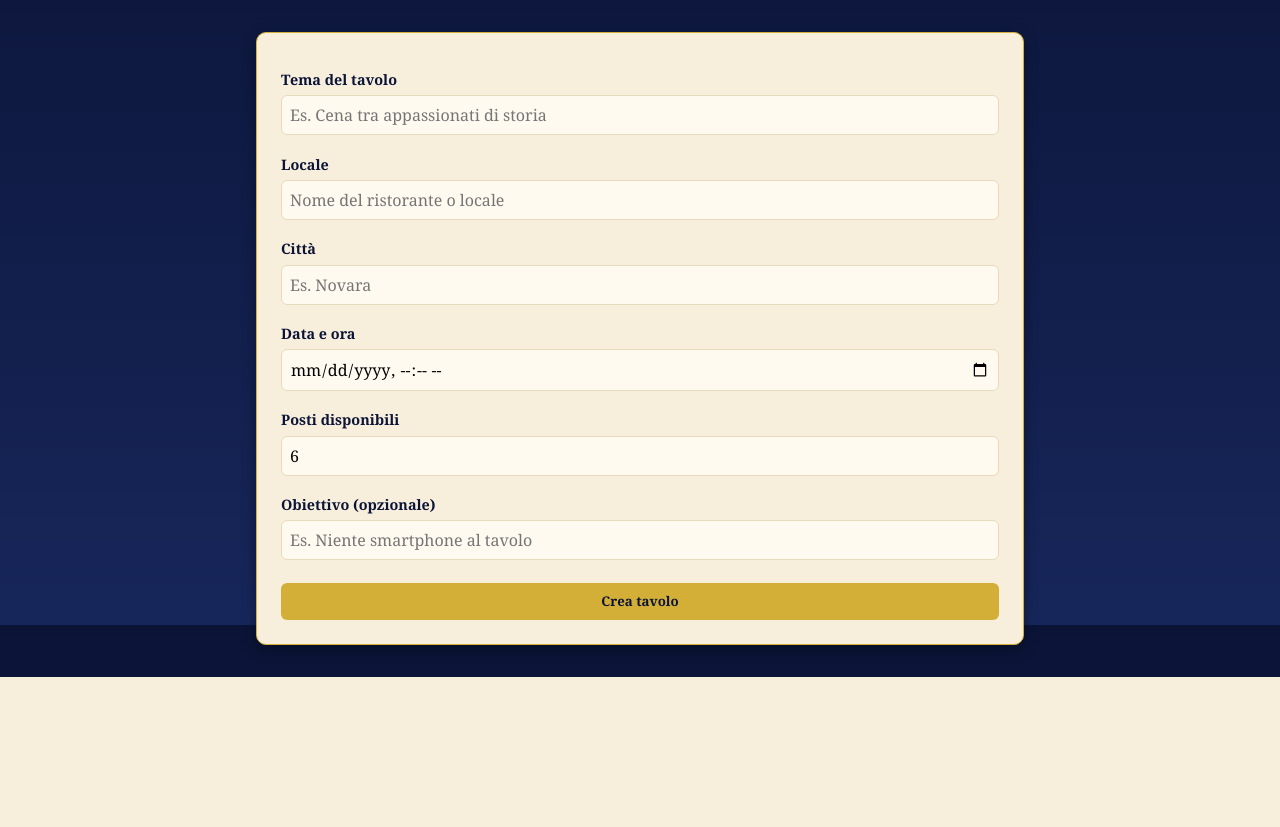
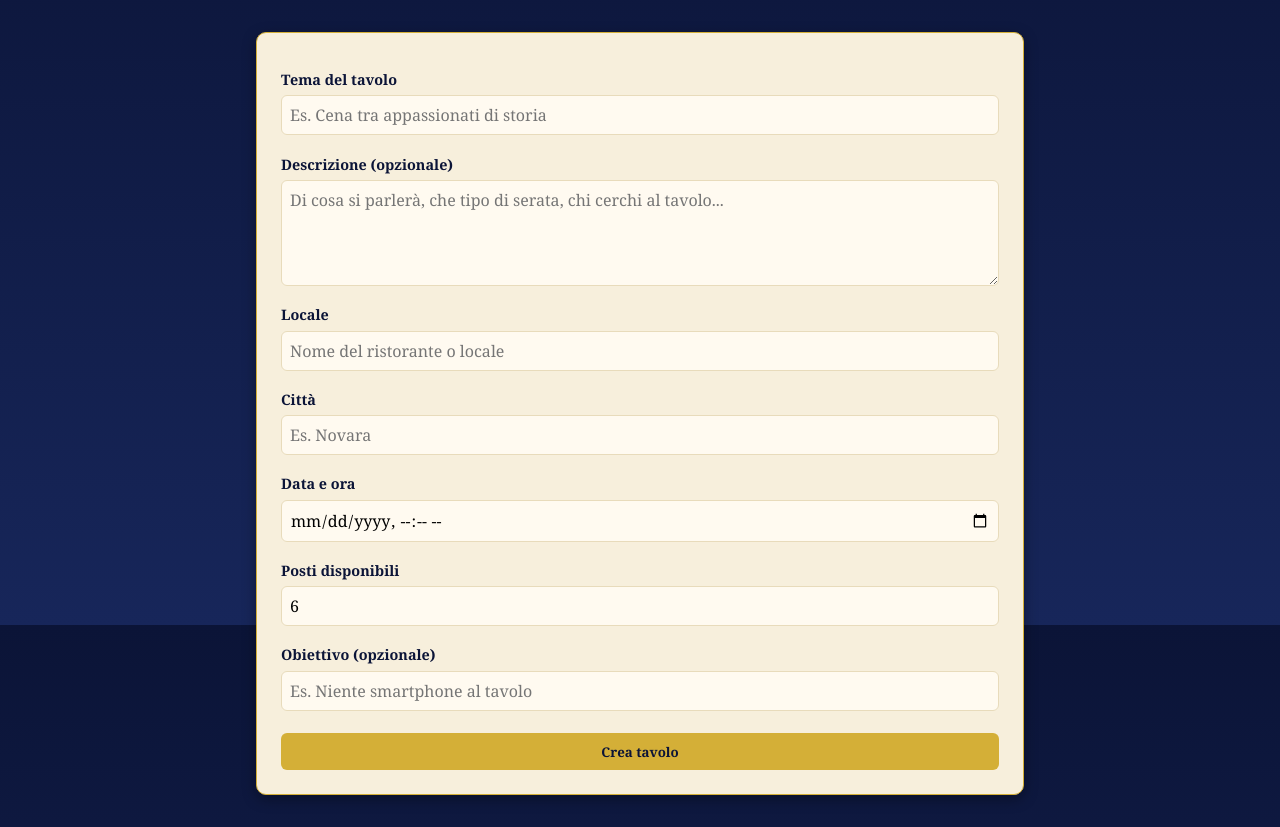
Before and after one commit to GIULAN78/SYMPOSIUM, a Flask app: page /tavolo/nuovo in a window 1280 px wide. Shown: the part 175-1002 px from the top of the page. Before the commit the page ends 852 px from the top, so only its background shows below. Run offline with Flask 3, Linux system fonts and the light colour scheme; the visitor is signed in with stand-in values (Sample User, id 1); some libraries are stand-ins or nearby versions.

Commit message:
Descrizione tavolo ed elimina tavolo

```diff
--- a/app.py
+++ b/app.py
@@ -76,16 +76,20 @@ def init_db():
             obiettivo TEXT,
             posti_totali INTEGER DEFAULT 6,
             creato_il TEXT,
-            citta TEXT
+            citta TEXT,
+            descrizione TEXT
         )
     """)
 
     if USA_PG:
         esegui(conn, "ALTER TABLE tavoli ADD COLUMN IF NOT EXISTS citta TEXT")
+        esegui(conn, "ALTER TABLE tavoli ADD COLUMN IF NOT EXISTS descrizione TEXT")
     else:
         colonne = [r["name"] for r in esegui(conn, "PRAGMA table_info(tavoli)").fetchall()]
         if "citta" not in colonne:
             esegui(conn, "ALTER TABLE tavoli ADD COLUMN citta TEXT")
+        if "descrizione" not in colonne:
+            esegui(conn, "ALTER TABLE tavoli ADD COLUMN descrizione TEXT")
 
     esegui(conn, f"""
         CREATE TABLE IF NOT EXISTS iscrizioni (
@@ -144,10 +148,11 @@ def home():
         LEFT JOIN utenti u ON t.organizzatore_id = u.id
         WHERE (LOWER(t.tema) LIKE LOWER(?)
                OR LOWER(COALESCE(l.nome, '')) LIKE LOWER(?)
-               OR LOWER(COALESCE(t.obiettivo, '')) LIKE LOWER(?))
+               OR LOWER(COALESCE(t.obiettivo, '')) LIKE LOWER(?)
+               OR LOWER(COALESCE(t.descrizione, '')) LIKE LOWER(?))
           AND LOWER(COALESCE(t.citta, '')) LIKE LOWER(?)
         ORDER BY t.data_ora ASC
-    """, (session.get("utente_id", 0), f"%{q}%", f"%{q}%", f"%{q}%", f"%{citta}%")).fetchall()
+    """, (session.get("utente_id", 0), f"%{q}%", f"%{q}%", f"%{q}%", f"%{q}%", f"%{citta}%")).fetchall()
     conn.close()
     return render_template("home.html", tavoli=tavoli, q=q, citta=citta)
 
@@ -156,7 +161,8 @@ def home():
 def dettaglio_tavolo(tavolo_id):
     conn = get_db()
     tavolo = esegui(conn, """
-        SELECT t.id, t.tema, t.data_ora, t.obiettivo, t.posti_totali, t.organizzatore_id, t.citta,
+        SELECT t.id, t.tema, t.data_ora, t.obiettivo, t.posti_totali, t.organizzatore_id,
+               t.citta, t.descrizione,
                l.nome AS locale_nome,
                u.nome AS organizzatore_nome
         FROM tavoli t
@@ -261,6 +267,7 @@ def nuovo_tavolo():
         citta = request.form.get("citta", "").strip()
         data_ora = request.form["data_ora"]
         obiettivo = request.form.get("obiettivo", "")
+        descrizione = request.form.get("descrizione", "").strip()
         posti = int(request.form.get("posti_totali", 6))
 
         conn = get_db()
@@ -272,9 +279,9 @@ def nuovo_tavolo():
 
         utente_id = session["utente_id"]
         tavolo_id = inserisci(conn, """
-            INSERT INTO tavoli (tema, locale_id, organizzatore_id, data_ora, obiettivo, posti_totali, creato_il, citta)
-            VALUES (?, ?, ?, ?, ?, ?, ?, ?)
-        """, (tema, locale_id, utente_id, data_ora, obiettivo, posti, datetime.now().isoformat(), citta))
+            INSERT INTO tavoli (tema, locale_id, organizzatore_id, data_ora, obiettivo, posti_totali, creato_il, citta, descrizione)
+            VALUES (?, ?, ?, ?, ?, ?, ?, ?, ?)
+        """, (tema, locale_id, utente_id, data_ora, obiettivo, posti, datetime.now().isoformat(), citta, descrizione))
         esegui(conn,
                "INSERT INTO iscrizioni (tavolo_id, utente_id, iscritto_il) VALUES (?, ?, ?)",
                (tavolo_id, utente_id, datetime.now().isoformat()))
@@ -329,5 +336,27 @@ def annulla_iscrizione(tavolo_id):
     return redirect(url_for("dettaglio_tavolo", tavolo_id=tavolo_id))
 
 
+@app.route("/tavolo/<int:tavolo_id>/elimina", methods=["POST"])
+@login_richiesto
+def elimina_tavolo(tavolo_id):
+    conn = get_db()
+    tavolo = esegui(conn, "SELECT organizzatore_id FROM tavoli WHERE id = ?", (tavolo_id,)).fetchone()
+
+    if not tavolo:
+        conn.close()
+        abort(404)
+
+    if tavolo["organizzatore_id"] != session["utente_id"]:
+        conn.close()
+        abort(403)
+
+    esegui(conn, "DELETE FROM iscrizioni WHERE tavolo_id = ?", (tavolo_id,))
+    esegui(conn, "DELETE FROM tavoli WHERE id = ?", (tavolo_id,))
+    conn.commit()
+    conn.close()
+    flash("Tavolo eliminato.")
+    return redirect(url_for("home"))
+
+
 if __name__ == "__main__":
     app.run(debug=True, host="0.0.0.0", port=5000)
--- a/static/css/style.css
+++ b/static/css/style.css
@@ -276,3 +276,25 @@ main {
     margin: 0;
     color: var(--oro-chiaro);
 }
+
+.form-tavolo textarea {
+    padding: 0.5rem;
+    border: 1px solid var(--avorio-scuro);
+    background: #fffaf0;
+    border-radius: 6px;
+    font-size: 1rem;
+    resize: vertical;
+}
+
+.form-tavolo textarea:focus {
+    outline: 2px solid var(--oro);
+}
+
+.descrizione {
+    margin: 0.8rem 0 !important;
+    padding: 0.7rem 1rem;
+    background: #fffaf0;
+    border-left: 3px solid var(--oro);
+    font-style: italic;
+    white-space: pre-line;
+}
--- a/templates/nuovo_tavolo.html
+++ b/templates/nuovo_tavolo.html
@@ -16,6 +16,9 @@
         <form class="form-tavolo" method="POST" action="{{ url_for('nuovo_tavolo') }}">
             <label for="tema">Tema del tavolo</label>
             <input type="text" id="tema" name="tema" placeholder="Es. Cena tra appassionati di storia" required>
+
+            <label for="descrizione">Descrizione (opzionale)</label>
+            <textarea id="descrizione" name="descrizione" rows="4" placeholder="Di cosa si parlerà, che tipo di serata, chi cerchi al tavolo..."></textarea>
 
             <label for="locale">Locale</label>
             <input type="text" id="locale" name="locale" placeholder="Nome del ristorante o locale" required>
```
Also changed, not shown: templates/tavolo.html (+8 -1 lines).
